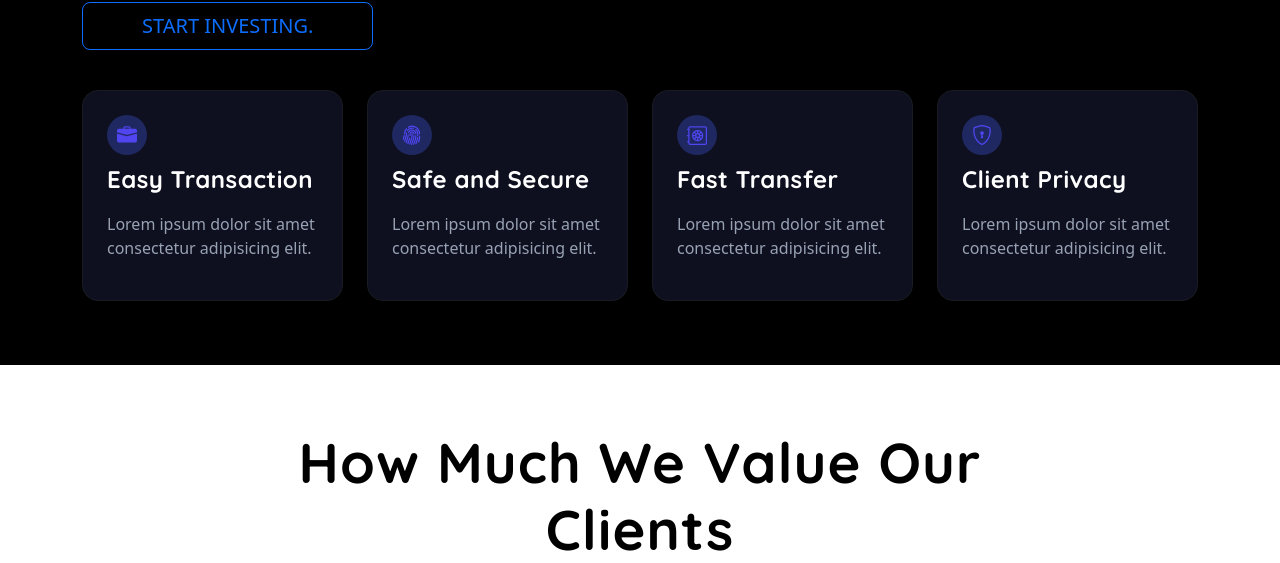
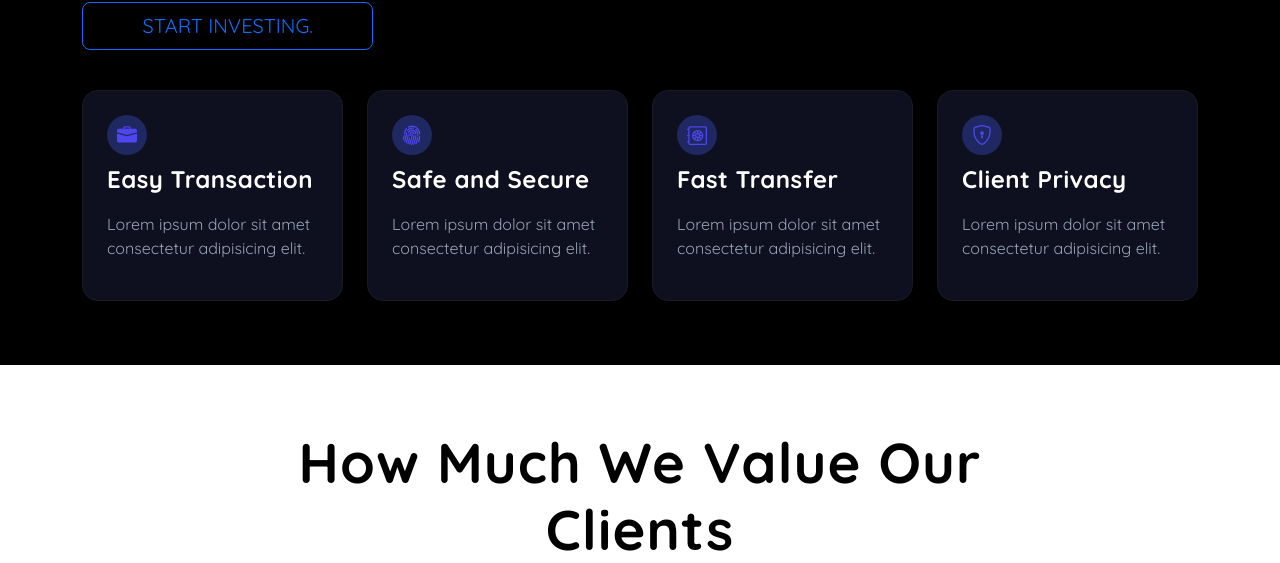
Before and after one commit to ndmichael/digital_banking, a Django app: page / in a window 1280 px wide. Shown: the part 2437-3000 px from the top of the page. Run offline with Django 4.2, Linux system fonts and the light colour scheme; some libraries are stand-ins or nearby versions.

Commit message:
addded quicksand to the paragraph text

```diff
--- a/dbank/static/dbank/css/core.css
+++ b/dbank/static/dbank/css/core.css
@@ -27,6 +27,7 @@ h3{
 
 p{
     font-size: 16px;
+    font-family: 'Quicksand', sans-serif;
 }
 
 .navbar-expand-sm {
```
